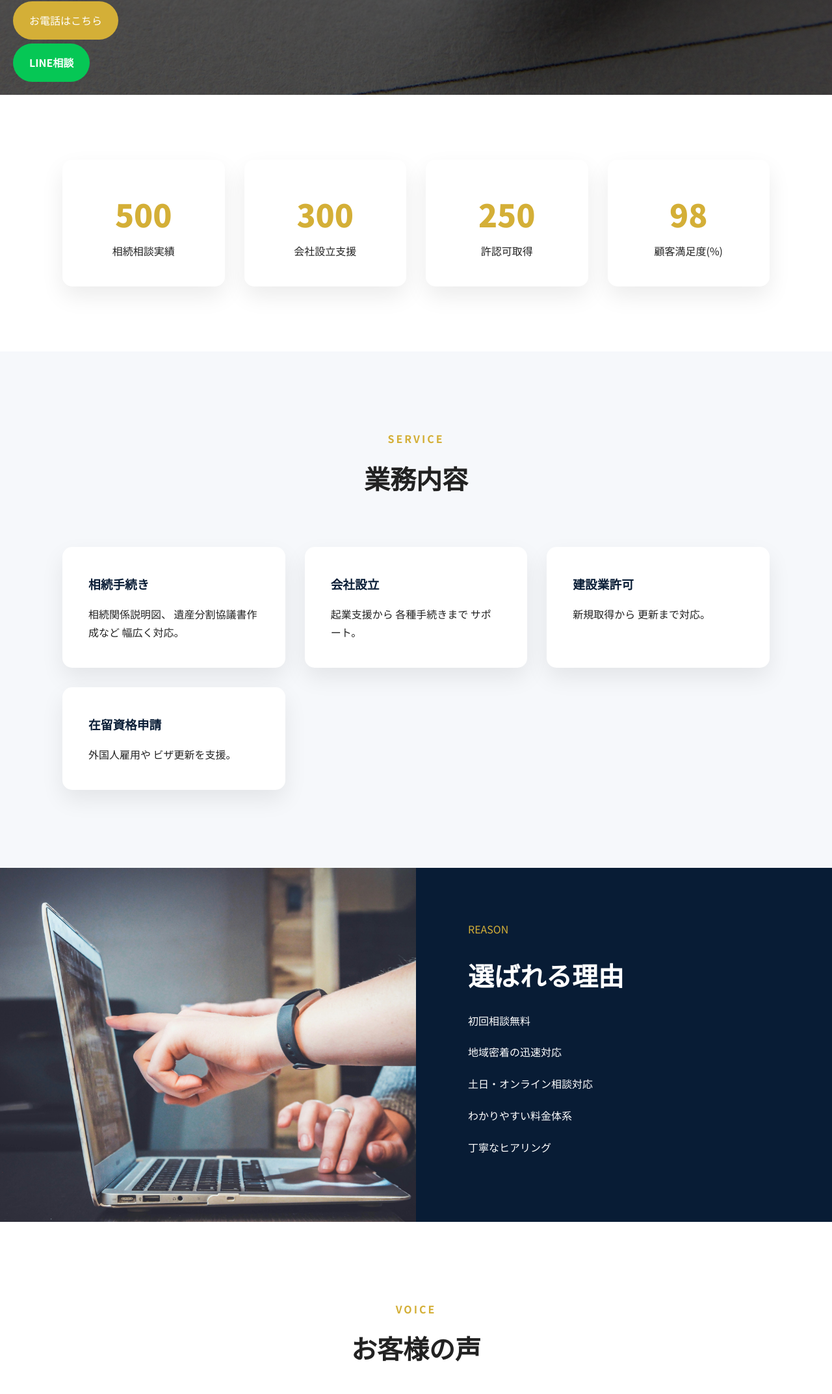
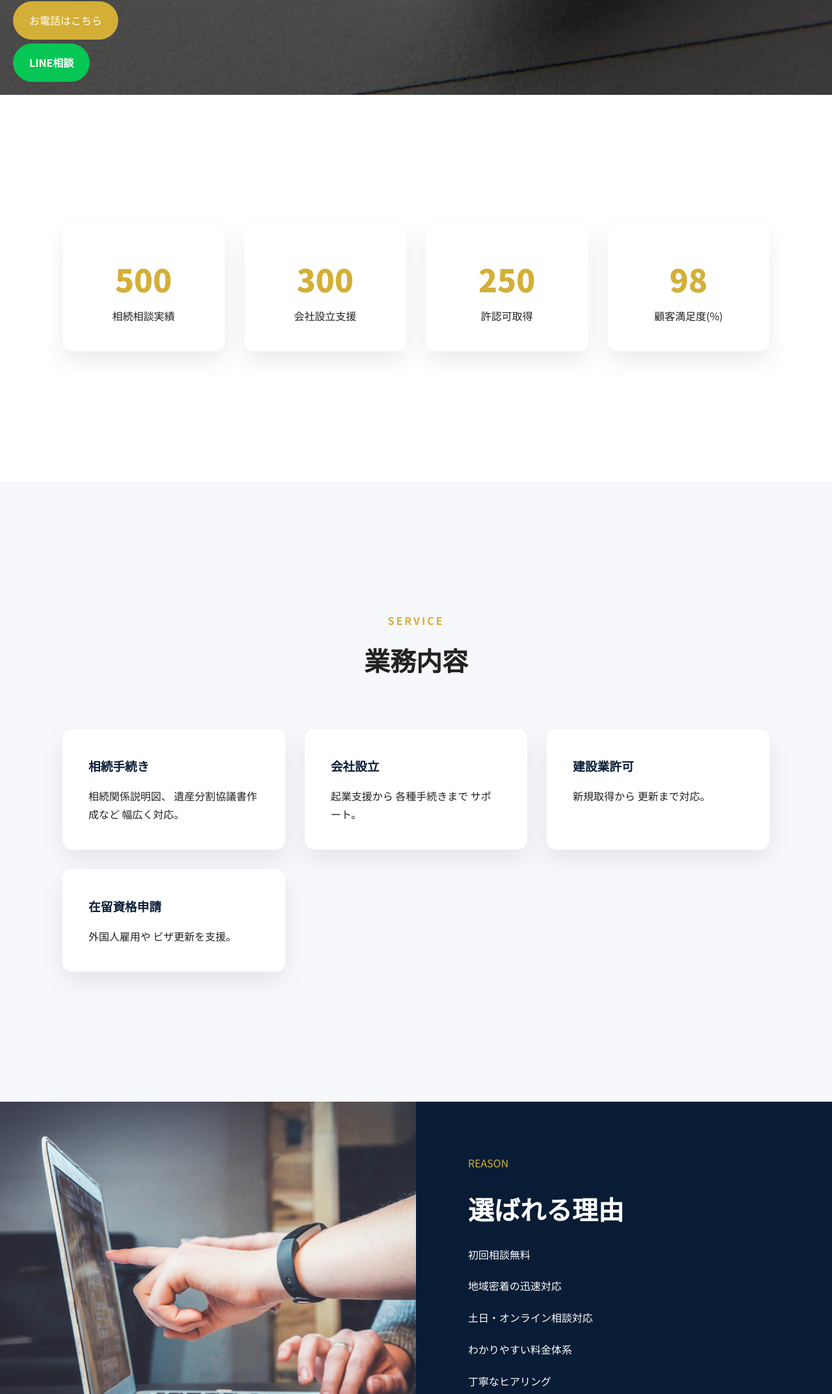
Before and after one commit to taziri0000/administrative-scrivener_portfolio, a plain HTML site: page index.html in a window 1280 px wide. Shown: the part 654-2800 px from the top of the page at 65% size. Drawn offline with Linux system fonts and the light colour scheme.

Commit message:
Add files via upload

```diff
--- a/index.html
+++ b/index.html
@@ -263,7 +263,7 @@
 
     <section id="contact" class="contact section">
 
-        <div class="container">
+        <div class="container fade">
 
             <div class="section-title">
 
@@ -439,7 +439,7 @@
                 const itemTop =
                     item.getBoundingClientRect().top;
                 const trigger =
-                    window.innerHeight * 0.75;
+                    window.innerHeight * 0.65;
                 if (itemTop < trigger) {
                     item.classList.add('show');
                 }
--- a/style3.css
+++ b/style3.css
@@ -58,7 +58,7 @@ ul{
     margin: auto;
 }
 .section{
-    padding:120px 0;
+    padding:200px 0;
 }
 
 .section-title{
@@ -320,7 +320,7 @@ header.scrolled{
 
 .counter-section{
 
-    padding:100px 0;
+    padding:200px 0;
 
     background:white;
 
```
